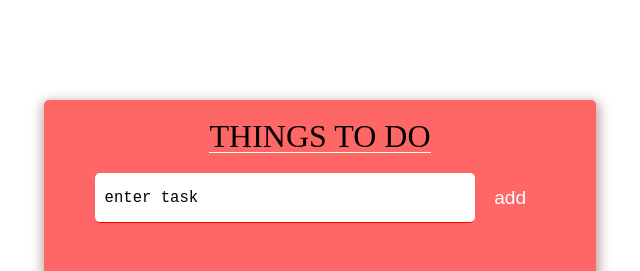
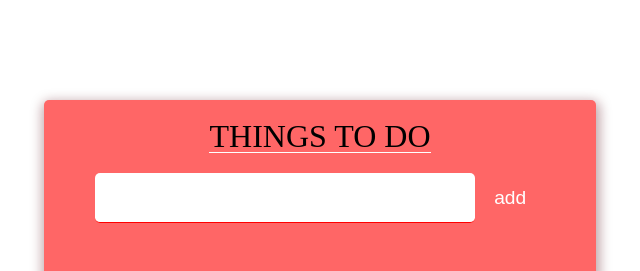
Before and after one commit to ozkozturk/todoapp-gtr, a React (Create React App) app: page / in a window 1280 px wide. Shown: the top 271 px of the page, without its empty margins (320-960 px from the left). Built offline with nearby package versions, Linux system fonts and the light colour scheme; some icons are missing.

Commit message:
refactored TaskInput

```diff
--- a/src/components/TaskInput/index.tsx
+++ b/src/components/TaskInput/index.tsx
@@ -1,12 +1,17 @@
-import React, { FC } from 'react';
+import React, { FC, useState } from 'react';
 import { TaskInputProps } from './types';
 import StyledTaskInput from './styled';
 
 const TaskInput: FC<TaskInputProps> = () => {
+  const [task, setTask] = useState('');
+  const handleSubmit = (e:any) => {
+    e.preventDefault();
+    setTask('');
+  };
   return (
     <StyledTaskInput>
-      <form action="">
-        <input type="text" value="enter task" />
+      <form action="" onSubmit={handleSubmit}>
+        <input type="text" value={task} onChange={(e) => setTask(e.target.value)} />
         <button type="submit">add</button>
       </form>
     </StyledTaskInput>
```
